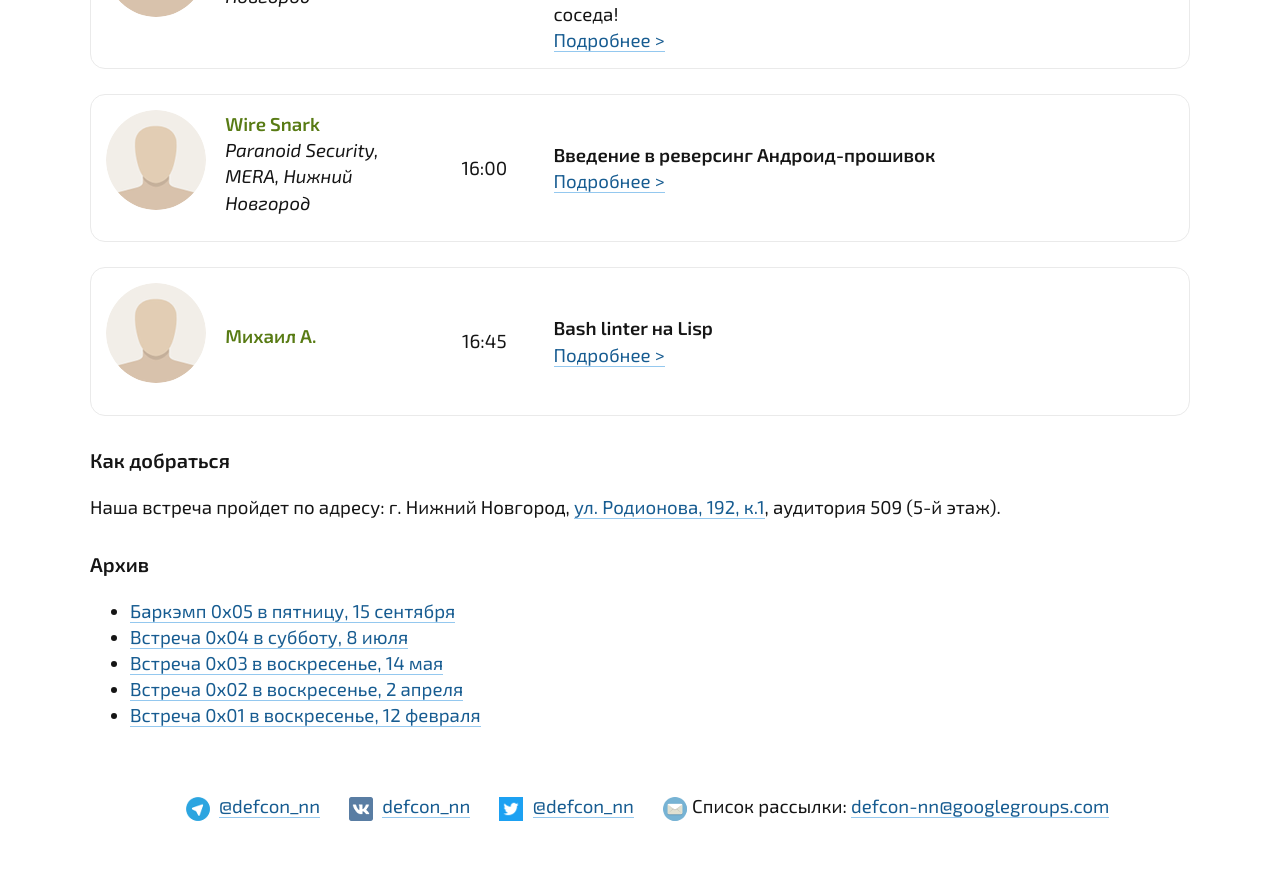
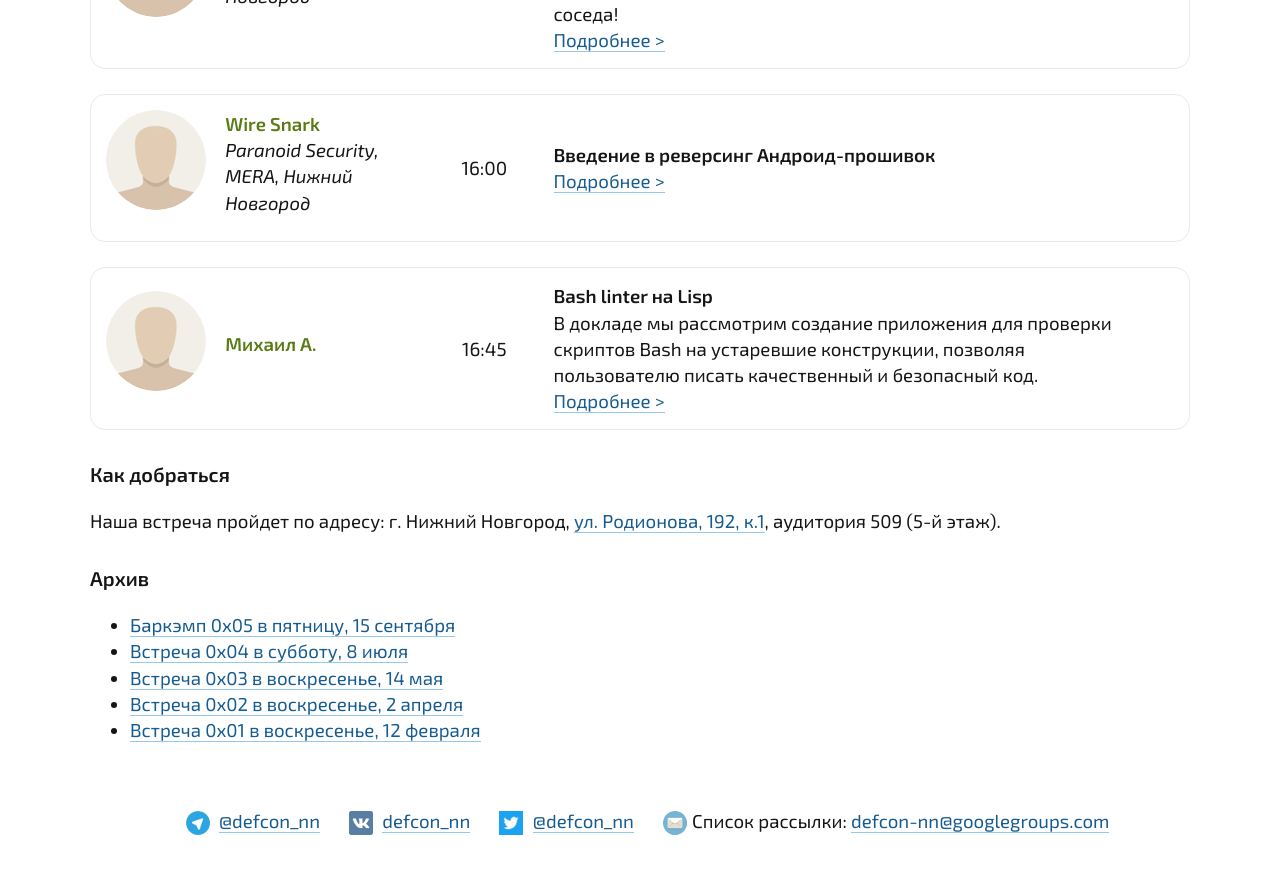
Before and after one commit to defcon-nn/defcon-nn.github.io, a Jekyll site: the page built from index.html, in a window 1280 px wide and 900 px high, scrolled down 1169 px. Shown: the top 874 px of the window. Built offline with Jekyll 4.4.1, drawn with Linux system fonts in a browser that asks for light colours.

Commit message:
Обновлено описание доклада про Bash

```diff
--- a/_data/meetup_21_10_2017.yml
+++ b/_data/meetup_21_10_2017.yml
@@ -17,11 +17,7 @@
   page: /0x06/android-reverse.html
 
 - title: "Bash linter на Lisp"
-  speaker:
-    - name: Михаил А.
-      company:
-      avatar: anon.png
-      bio:
+  speaker: [mikhail]
   time: "16:45"
-  description:
+  description: "В докладе мы рассмотрим создание приложения для проверки скриптов Bash на устаревшие конструкции, позволяя пользователю писать качественный и безопасный код."
   page: /0x06/linter.html
```
